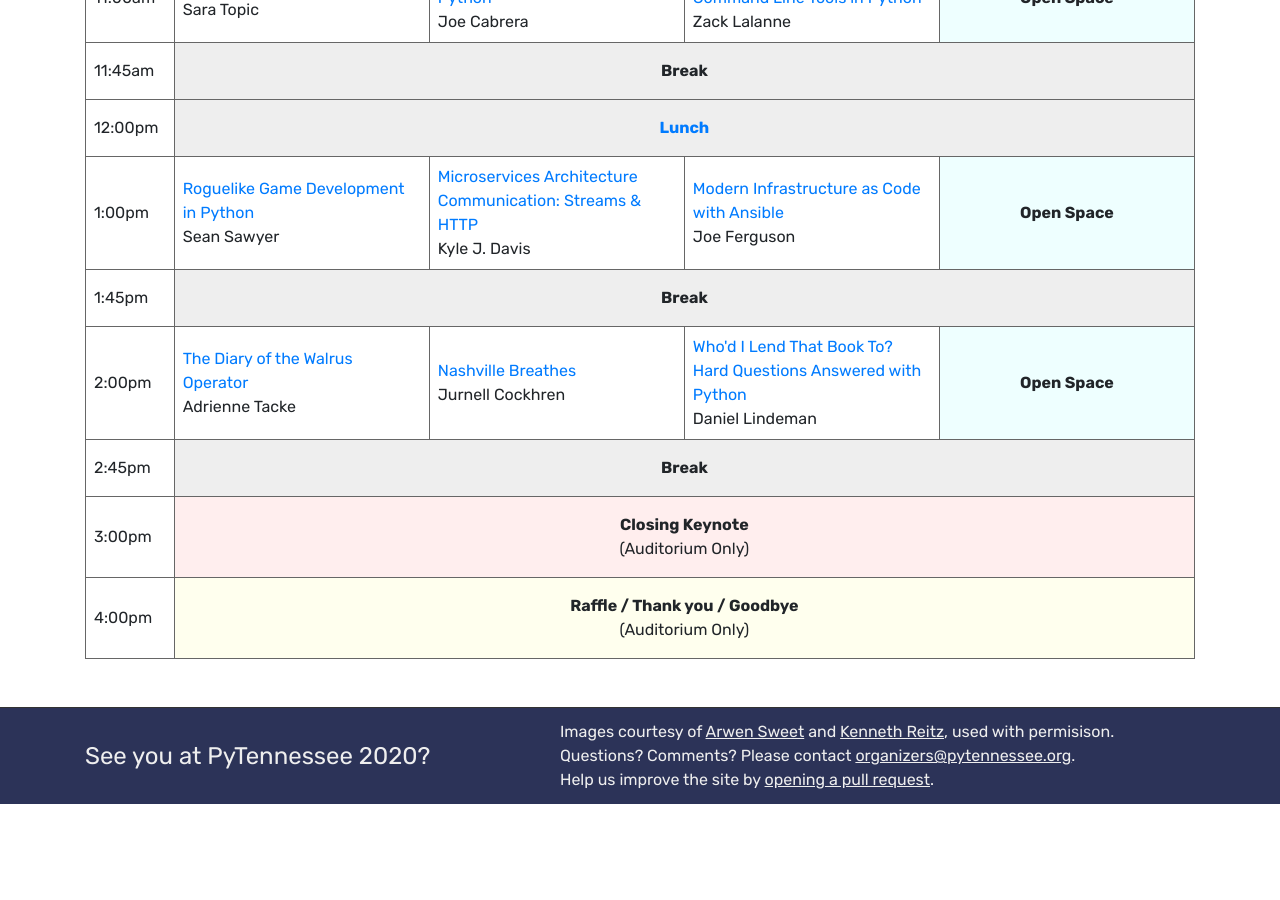
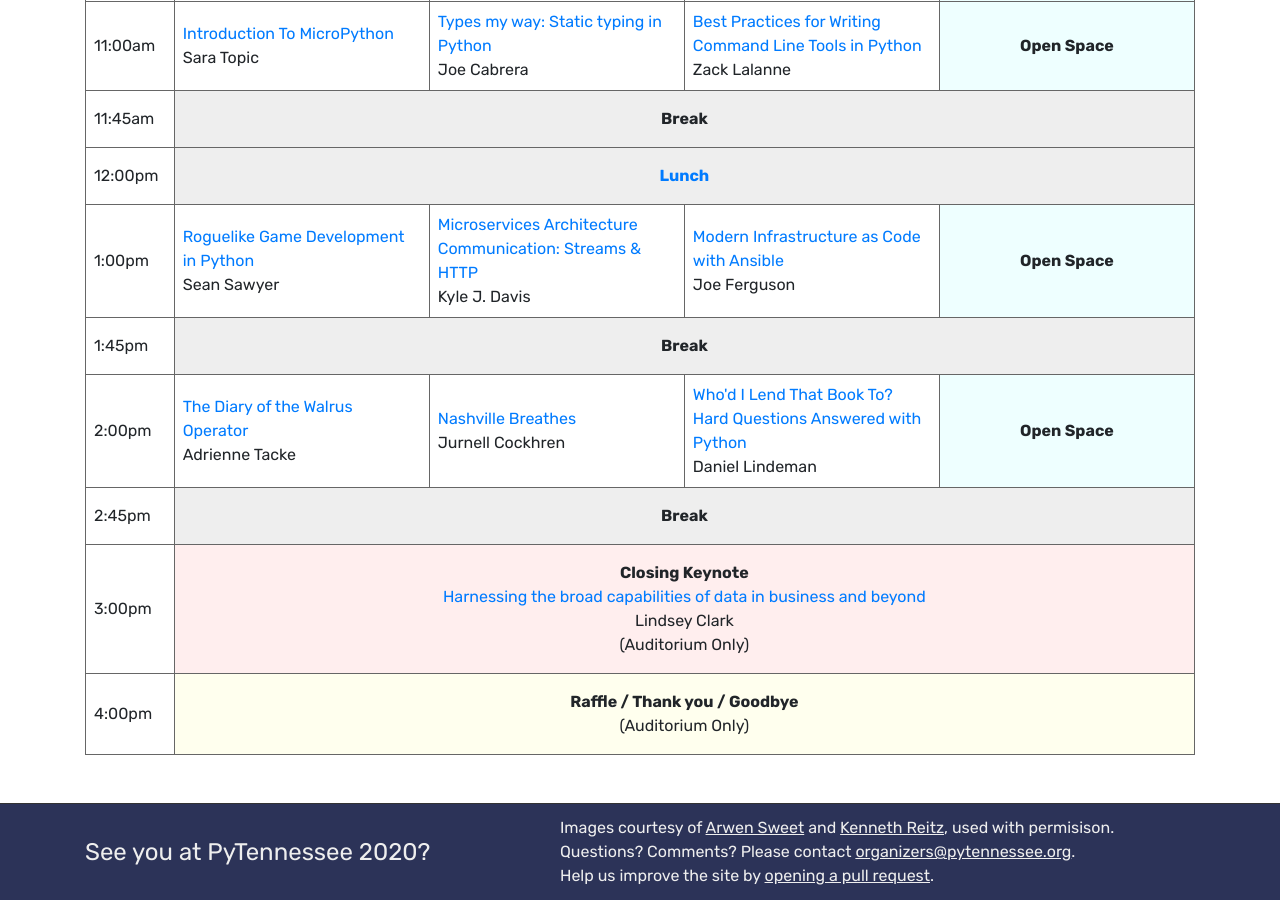
Before and after one commit to pytennessee/pytn-2020, a Jekyll site: the page built from schedule/schedule.md, in a window 1280 px wide and 900 px high, scrolled down 2276 px. Built offline with Jekyll 4.4.1, drawn with Linux system fonts in a browser that asks for light colours; before the commit the page ends 3080 px from its top, so only the background shows below that; some of the changed text lies outside the part shown.

Commit message:
Add keynotes to schedule

```diff
--- a/schedule/schedule.md
+++ b/schedule/schedule.md
@@ -336,6 +338,8 @@
     <td class="time">3:00pm</td>
     <td class="keynote" colspan="4">
       <span class="title">Closing Keynote</span> <br/>
+      <a href="talks/harnessing-data">Harnessing the broad capabilities of data in business and beyond</a> <br>
+      Lindsey Clark
       <span class="room-info">(Auditorium Only)</span>
     </td>
   </tr>
```
Also changed, not shown: other parts of schedule/schedule.md (+2 -0 lines).
